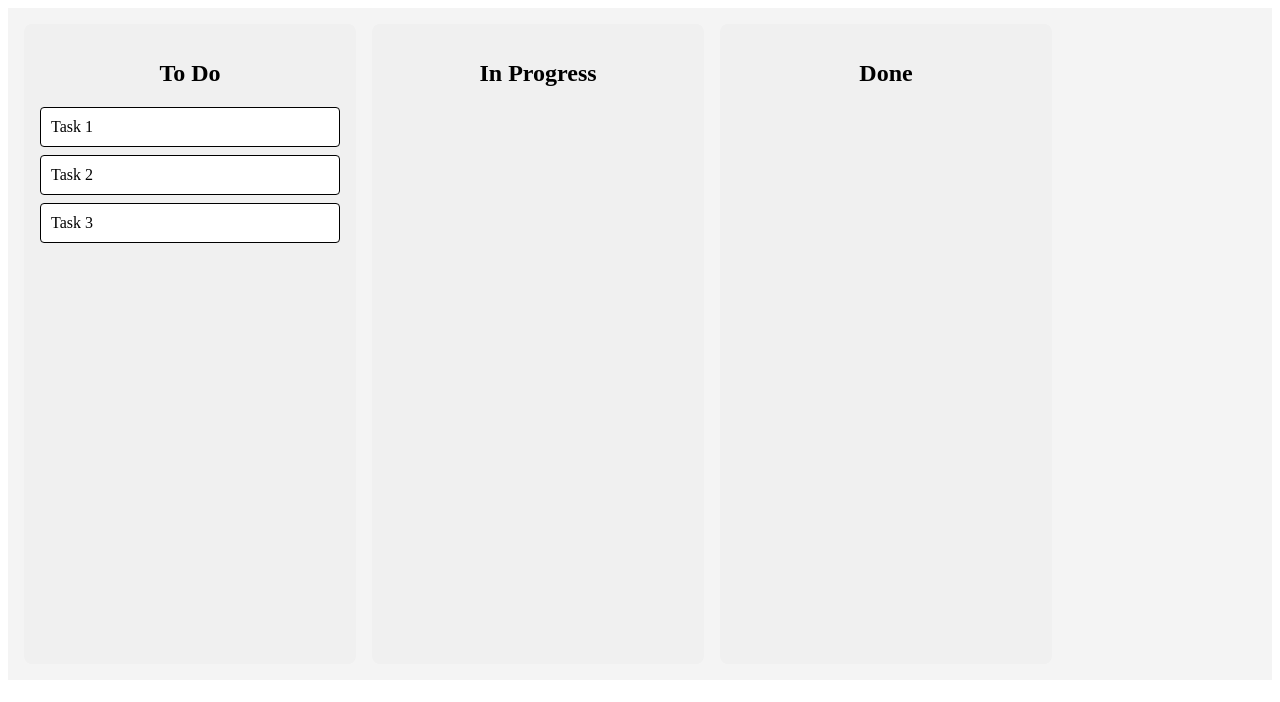
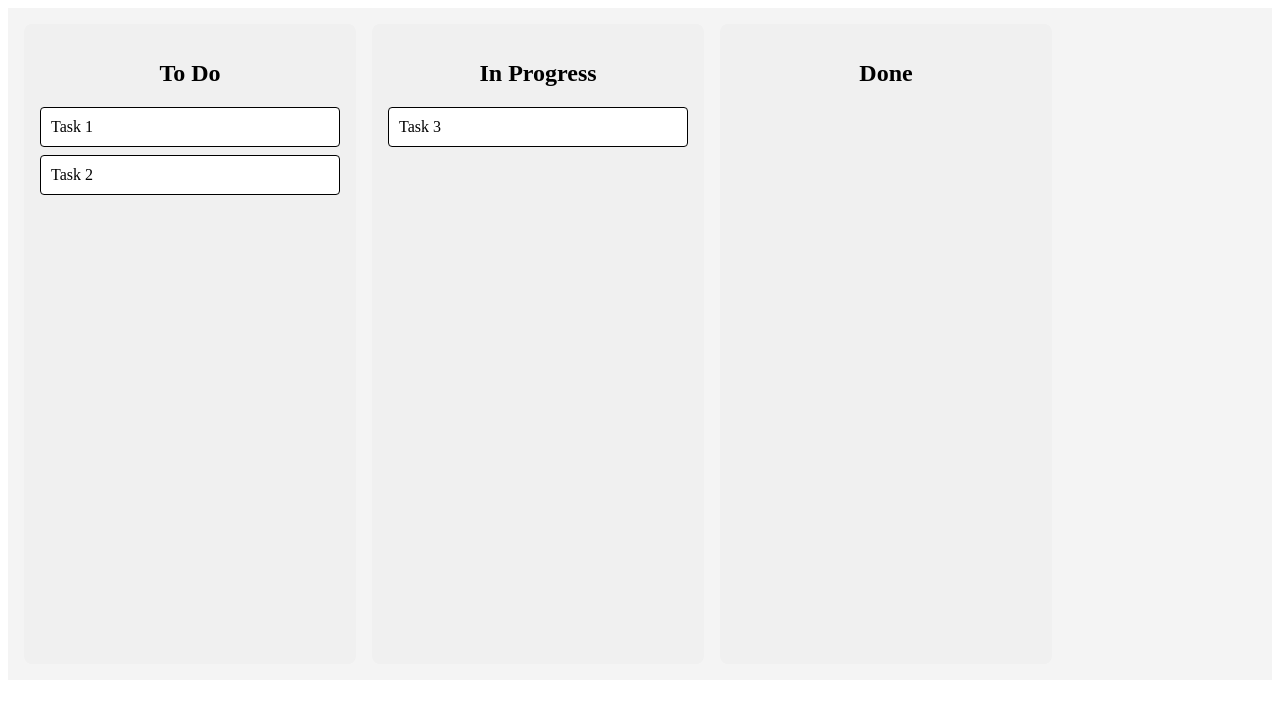
Before and after one commit to otonebieridze/task-manager, a React (Vite) app: page / in a window 1280 px wide. Shown: the top 702 px of the page. Built offline with nearby package versions, Linux system fonts and the light colour scheme.

Commit message:
feat: Enable full drag-and-drop functionality

```diff
--- a/src/components/Board.tsx
+++ b/src/components/Board.tsx
@@ -2,24 +2,37 @@ import React, { useState } from "react";
 import Column from "./Column";
 import styles from "../styles/Board.module.css";
 
-const initialTasks = [
-  { id: 1, title: "Task 1" },
-  { id: 2, title: "Task 2" },
-  { id: 3, title: "Task 3" },
-];
+interface Task {
+  id: number;
+  title: string;
+  column: string;
+}
 
 const Board: React.FC = () => {
-  const [tasks, setTasks] = useState(initialTasks);
+  const [tasks, setTasks] = useState<Task[]>([
+    { id: 1, title: "Task 1", column: "todo" },
+    { id: 2, title: "Task 2", column: "todo" },
+    { id: 3, title: "Task 3", column: "inProgress" },
+  ]);
 
-  const handleDrop = (id: number) => {
-    console.log("Dropped Task:", id);
+  const moveTask = (taskId: number, newColumn: string) => {
+    setTasks((prevTasks) =>
+      prevTasks.map((task) =>
+        task.id === taskId ? { ...task, column: newColumn } : task
+      )
+    );
   };
 
   return (
     <div className={styles.board}>
-      <Column title="To Do" tasks={tasks} onDrop={handleDrop} />
-      <Column title="In Progress" tasks={[]} onDrop={handleDrop} />
-      <Column title="Done" tasks={[]} onDrop={handleDrop} />
+      <Column title="To Do" columnId="todo" tasks={tasks} onDrop={moveTask} />
+      <Column
+        title="In Progress"
+        columnId="inProgress"
+        tasks={tasks}
+        onDrop={moveTask}
+      />
+      <Column title="Done" columnId="done" tasks={tasks} onDrop={moveTask} />
     </div>
   );
 };
--- a/src/components/Column.tsx
+++ b/src/components/Column.tsx
@@ -5,14 +5,15 @@ import styles from "../styles/Column.module.css";
 
 interface ColumnProps {
   title: string;
-  tasks: { id: number; title: string }[];
-  onDrop: (id: number) => void;
+  columnId: string;
+  tasks: { id: number; title: string; column: string }[];
+  onDrop: (taskId: number, newColumn: string) => void;
 }
 
-const Column: React.FC<ColumnProps> = ({ title, tasks, onDrop }) => {
+const Column: React.FC<ColumnProps> = ({ title, columnId, tasks, onDrop }) => {
   const [{ isOver }, drop] = useDrop({
     accept: "TASK",
-    drop: (item: { id: number }) => onDrop(item.id),
+    drop: (item: { id: number }) => onDrop(item.id, columnId),
     collect: (monitor) => ({
       isOver: monitor.isOver(),
     }),
@@ -24,9 +25,11 @@ const Column: React.FC<ColumnProps> = ({ title, tasks, onDrop }) => {
       className={`${styles.column} ${isOver ? styles.isOver : ""}`}
     >
       <h2>{title}</h2>
-      {tasks.map((task) => (
-        <TaskCard key={task.id} id={task.id} title={task.title} />
-      ))}
+      {tasks
+        .filter((task) => task.column === columnId)
+        .map((task) => (
+          <TaskCard key={task.id} id={task.id} title={task.title} />
+        ))}
     </div>
   );
 };
```
